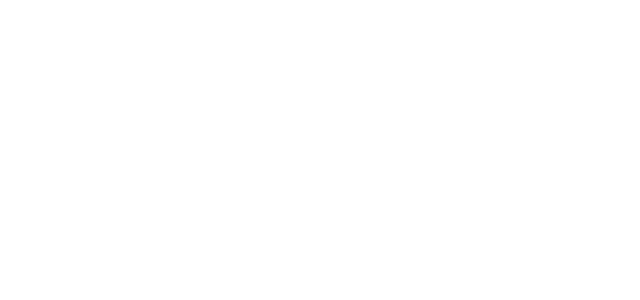
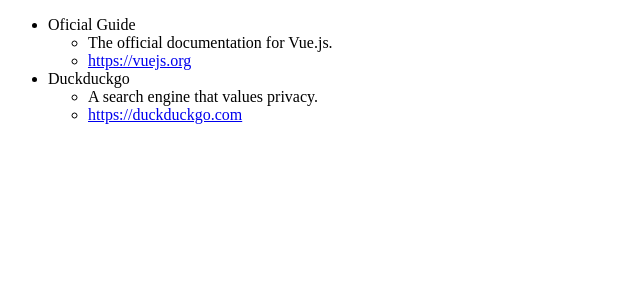
Before and after one commit to Nebucatnetzer/vuejs_course, a Vue app in the folder 2021-02-08 prj-cmp-01-starting-setup/: page / in a window 1280 px wide. Shown: the top 300 px of the page, without its empty margins (0-640 px from the left). Built offline with nearby package versions, Linux system fonts and the light colour scheme.

Commit message:
lesson 124: add a resource list

```diff
--- /dev/null
+++ b/2021-02-08 prj-cmp-01-starting-setup/src/App.vue
@@ -0,0 +1,40 @@
+<template>
+  <ul>
+    <li v-for="resource in storedResources" :key="resource.id">
+      {{ resource.title }}
+      <ul>
+        <li>
+          {{ resource.description }}
+        </li>
+        <li>
+          <a :href="resource.link">{{ resource.link }}</a>
+        </li>
+      </ul>
+    </li>
+  </ul>
+</template>
+
+<script>
+export default {
+  data() {
+    return {
+      storedResources: [
+        {
+          id: 'official-guide',
+          title: 'Oficial Guide',
+          description: 'The official documentation for Vue.js.',
+          link: 'https://vuejs.org'
+        },
+        {
+          id: 'duckduckgo',
+          title: 'Duckduckgo',
+          description: 'A search engine that values privacy.',
+          link: 'https://duckduckgo.com'
+        }
+      ]
+    };
+  }
+};
+</script>
+
+<style></style>
--- a/2021-02-08 prj-cmp-01-starting-setup/src/main.js
+++ b/2021-02-08 prj-cmp-01-starting-setup/src/main.js
@@ -1,3 +1,7 @@
 import { createApp } from 'vue';
 
-createApp({}).mount('#app');
+import App from './App.vue';
+
+const app = createApp(App);
+
+app.mount('#app');
```
